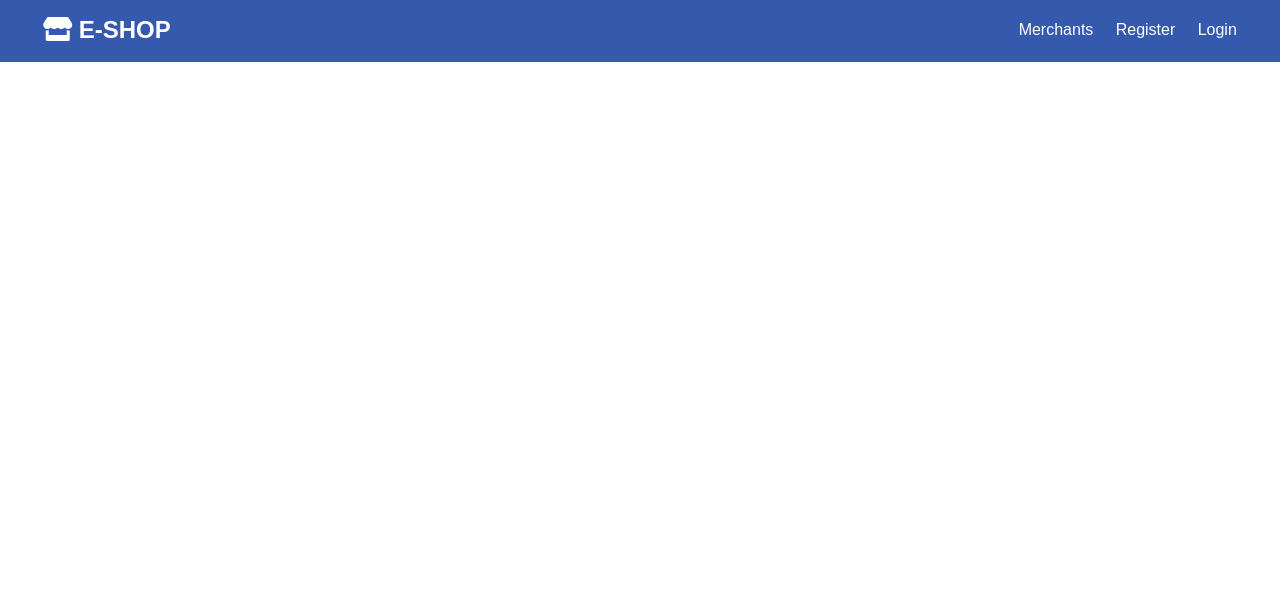
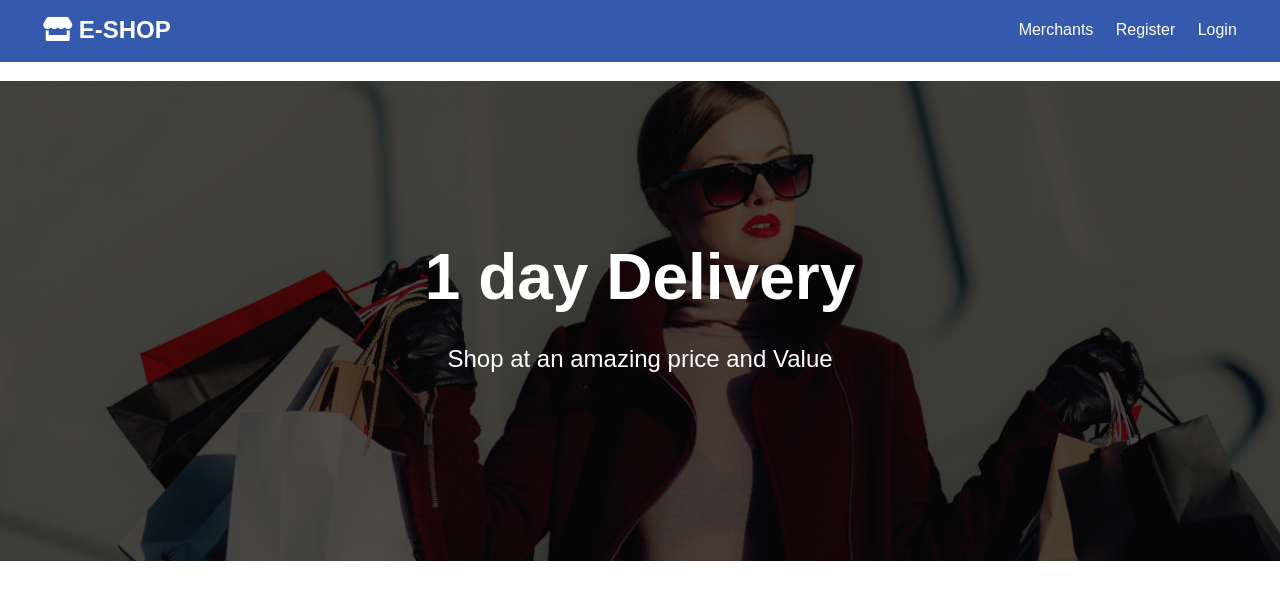
Before and after one commit to Eshwar0601/eCommerceClient, a React (Create React App) app: page / in a window 1280 px wide. Shown: the top 600 px of the page. Built offline with nearby package versions, Linux system fonts and the light colour scheme.

Commit message:
Browser, Router, Route and Provider

```diff
--- a/package.json
+++ b/package.json
@@ -6,12 +6,14 @@
     "@testing-library/jest-dom": "^5.14.1",
     "@testing-library/react": "^11.2.7",
     "@testing-library/user-event": "^12.8.3",
+    "antd": "^4.16.9",
     "axios": "^0.21.1",
     "css-loader": "^4.3.0",
     "lodash": "^4.17.21",
     "postcss-loader": "^3.0.0",
     "react": "^17.0.2",
     "react-dom": "^17.0.2",
+    "react-redux": "^7.2.4",
     "react-router-dom": "^5.2.0",
     "react-scripts": "4.0.3",
     "redux": "^4.1.0",
--- a/src/App.css
+++ b/src/App.css
@@ -360,12 +360,12 @@ button {
 }
 
 /* Landing Page */
-/* .landing {
+.landing {
     margin-top: 6.3%;
     position: relative;
-    background: url("/assets/images/eshop.jpg") no-repeat center center/cover;
+    background: url("./images/eshop.jpg") no-repeat center center/cover;
     height: 60vh;
-} */
+}
 
 .landing-inner {
     color: #fff;
--- a/src/App.js
+++ b/src/App.js
@@ -1,15 +1,24 @@
 import React from "react";
-
+import { Provider } from "react-redux";
+import { BrowserRouter as Router, Route, Switch } from "react-router-dom";
+import store from "./store";
 // importing general componenets
 import NavBar from "./components/general/NavBar";
+
+// landing components
+import background from "./components/landing/background";
 import "./App.css";
 
 function App() {
     return (
-        <div className="App">
-            <NavBar />
-            {/* <h1>E-commerce Front End</h1> */}
-        </div>
+        <Provider store={store}>
+            <Router>
+                <div className="App">
+                    <NavBar />
+                    <Route exact path="/" component={background} />
+                </div>
+            </Router>
+        </Provider>
     );
 }
 
--- a/src/components/general/NavBar.js
+++ b/src/components/general/NavBar.js
@@ -1,28 +1,51 @@
 import React from "react";
-// import { Link } from "react-router-dom";
+import { Link } from "react-router-dom";
 
 const NavBar = () => {
     return (
         <nav className="main-navbar bg-main">
             <h1>
-                <a href="">
-                    <i class="fas fa-store"></i> E-SHOP
-                </a>
+                <Link to="">
+                    <i className="fas fa-store"></i> E-SHOP
+                </Link>
             </h1>
             <ul>
                 <li>
-                    <a href="">Merchants</a>
+                    <Link to="">Merchants</Link>
                 </li>
                 <li>
-                    <a href="">Register</a>
+                    <Link to="">Register</Link>
                 </li>
                 <li>
-                    <a href="">Login</a>
+                    <Link to="">Login</Link>
                 </li>
             </ul>
         </nav>
     );
 };
+
+// const NavBar = () => {
+//     return (
+//         <nav className="main-navbar bg-main">
+//             <h1>
+//                 <a href="">
+//                     <i class="fas fa-store"></i> E-SHOP
+//                 </a>
+//             </h1>
+//             <ul>
+//                 <li>
+//                     <a href="">Merchants</a>
+//                 </li>
+//                 <li>
+//                     <a href="">Register</a>
+//                 </li>
+//                 <li>
+//                     <a href="">Login</a>
+//                 </li>
+//             </ul>
+//         </nav>
+//     );
+// };
 
 export default NavBar;
 
--- /dev/null
+++ b/src/components/landing/background.js
@@ -0,0 +1,18 @@
+import React from "react";
+
+const background = () => {
+    return (
+        <section className="landing">
+            <div className="dark-overlay">
+                <div className="landing-inner">
+                    <h1 className="x-large" style={{ color: "white" }}>
+                        1 day Delivery
+                    </h1>
+                    <p className="lead">Shop at an amazing price and Value</p>
+                </div>
+            </div>
+        </section>
+    );
+};
+
+export default background;
--- a/src/reducers/authReducer.js
+++ b/src/reducers/authReducer.js
@@ -1,46 +1,51 @@
-import { SET_CURRENT_USER, SUCCESSFUL_REGISTER, ERRORS, FAILURE_REGISTER, AUTH_ERROR } from "../actions/types";
+import {
+    SET_CURRENT_USER,
+    SUCCESSFUL_REGISTER,
+    ERRORS,
+    FAILURE_REGISTER,
+    AUTH_ERROR,
+} from "../actions/types";
 import { isEmpty } from "lodash";
 import { isElement } from "react-dom/cjs/react-dom-test-utils.production.min";
 
 const initialState = {
-    isAuthenticated = false,
+    isAuthenticated: false,
     token: localStorage.getItem("token"),
-    user : {},
-    errors: []
-}
+    user: {},
+    errors: [],
+};
 
-export default function(state= initialState, action) {
-    const {payload} = action;
-    switch(action.type) {
+export default function (state = initialState, action) {
+    const { payload } = action;
+    switch (action.type) {
         case SET_CURRENT_USER:
             return {
                 ...state,
                 isAuthenticated: true,
-                user : payload
-            }
+                user: payload,
+            };
         case SUCCESSFUL_REGISTER:
-            localStorage.setItem("token", payload.token)
+            localStorage.setItem("token", payload.token);
             return {
                 ...state,
                 ...payload,
-                isAuthenticated: true
-            }
+                isAuthenticated: true,
+            };
         case FAILURE_REGISTER:
         case AUTH_ERROR:
             localStorage.removeItem("token");
             return {
                 ...state,
                 token: null,
-                isAuthenticated: false
-            }
+                isAuthenticated: false,
+            };
         case ERRORS:
-
             return {
                 ...state,
-                errors: payload
-            }
+                errors: payload,
+            };
 
         default:
-            return state
+            return state;
     }
 }
--- a/src/store.js
+++ b/src/store.js
@@ -5,7 +5,7 @@ import rootReducer from "./reducers";
 const initialState = {};
 const middleware = [thunk];
 
-let strore;
+let store;
 try {
     store = createStore(
         rootReducer,
```
Also changed, not shown: src/images/eshop.jpg (added), 1 other file (tests, documents, lock files or other folders).
